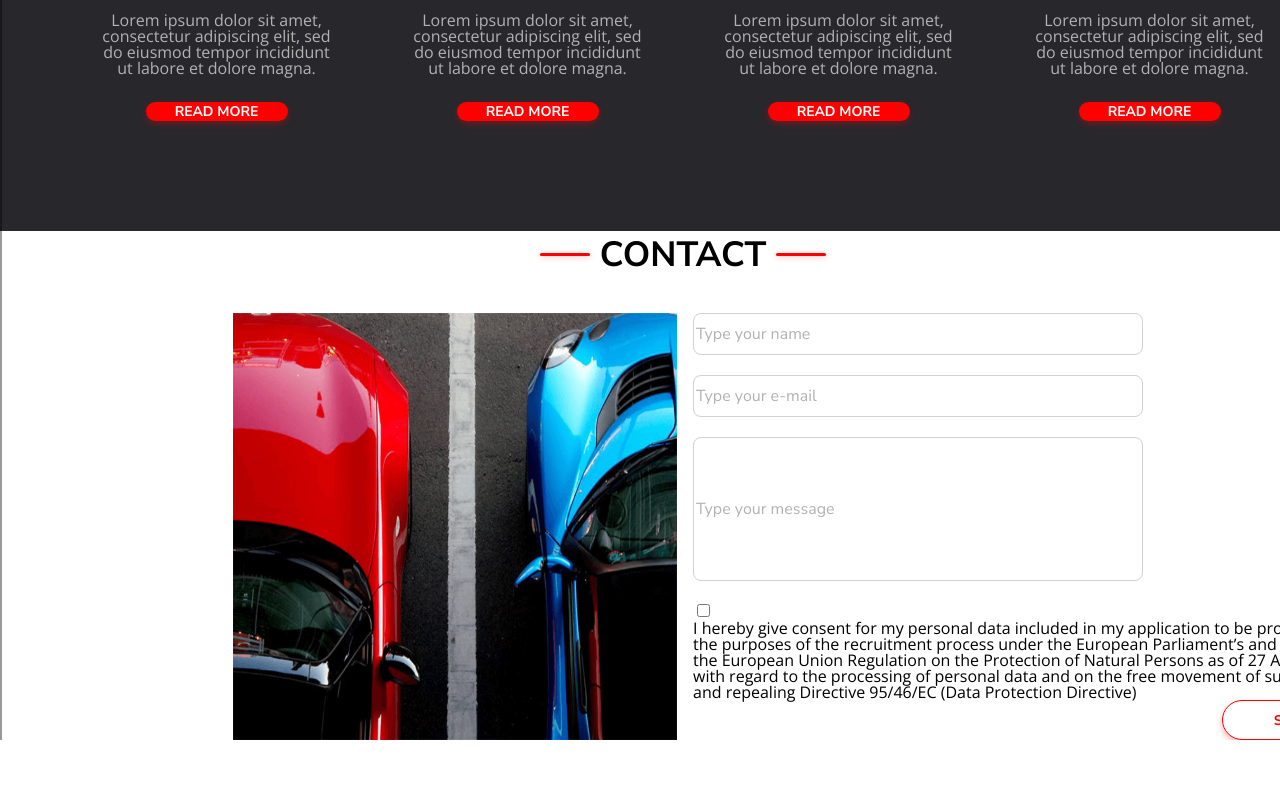
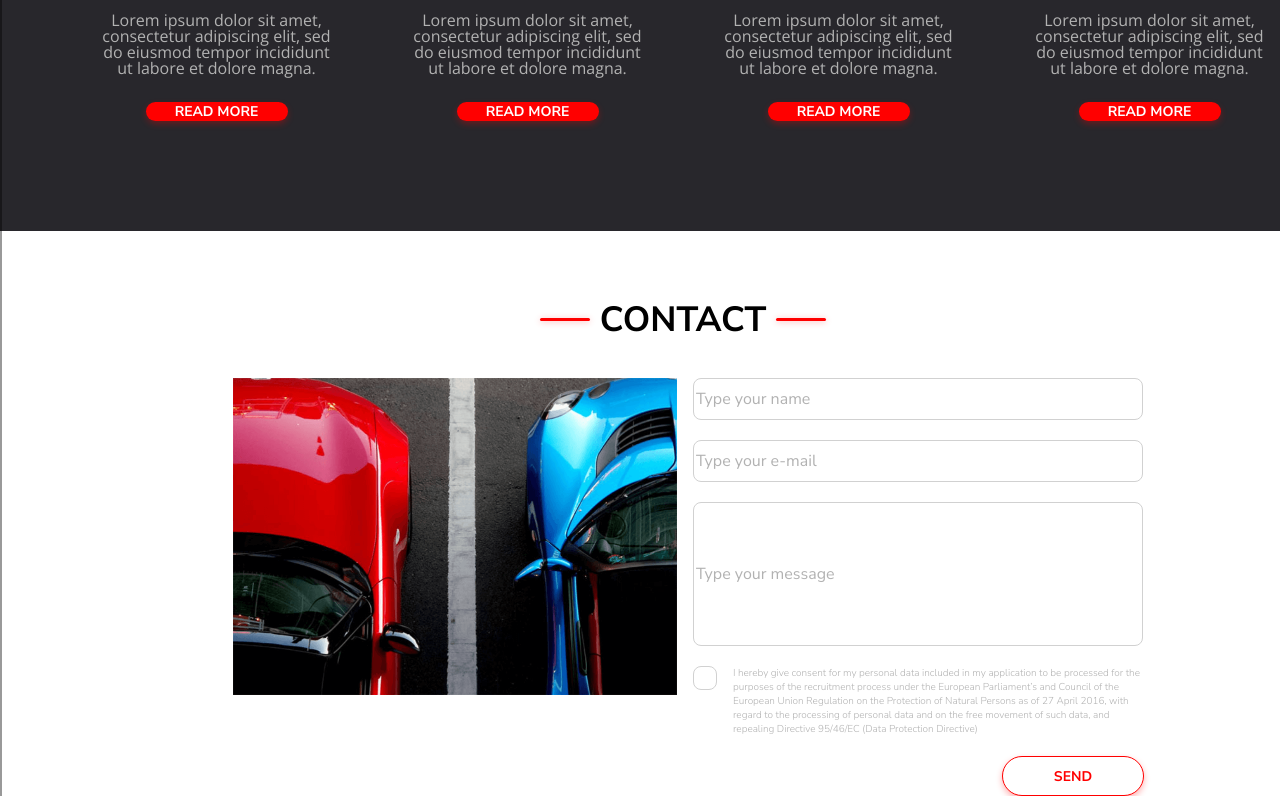
Before and after one commit to JakubMizera/Example-portfolio, a React app: page / in a window 1280 px wide. Shown: the part 1965-2761 px from the top of the page. Before the commit the page ends 2705 px from the top, so only its background shows below. Built offline with nearby package versions, Linux system fonts and the light colour scheme.

Commit message:
Contact form final styling

```diff
--- a/app/js/elements/contact.js
+++ b/app/js/elements/contact.js
@@ -19,11 +19,11 @@ const Contact = () => {
                         <label className="form-label"/>
                         <input type="text" className="form-input message" id="name" placeholder="Type your message"/>
                     </div>
-                    <div className="form__consent">
-                        <label className="form__checkbox">
+                    <div className="form-consent">
+                        <label className="form-checkbox">
                             <input type="checkbox"/>
                             <span className="checkbox"/>
-                            <p className="consent__text">
+                            <p className="consent-text">
                                 I hereby give consent for my personal data included in my
                                 application to be processed for the purposes of the recruitment
                                 process under the European Parliament’s and Council of the
--- a/app/scss/elements/_contact.scss
+++ b/app/scss/elements/_contact.scss
@@ -10,6 +10,7 @@
     margin-bottom: 35px;
     display: flex;
     align-items: center;
+    margin-top: 65px;
 
     &::before {
       content: "";
@@ -39,7 +40,6 @@
     grid-column-gap: 16px;
     img {
       width: 444px;
-      height: 100%;
       margin-left: 231px;
     }
     .form {
@@ -80,6 +80,48 @@
         background-color: white;
         box-shadow: 0 3px 6px #FF00004D;
         align-self: flex-end;
+        margin-right: 220px;
+        margin-top: 20px;
+      }
+      .form-consent {
+        .form-checkbox {
+          display: block;
+          position: relative;
+          cursor: pointer;
+          .checkbox {
+            position: absolute;
+            top: 0;
+            left: 0;
+            height: 22px;
+            width: 22px;
+            background-color: white;
+            border: 1px solid #D1D1D1;
+            border-radius: 8px;
+          }
+          input:checked ~ .checkbox {
+            background-image: url("../images/Icon Check.svg");
+            background-position: center;
+            background-size: 70%;
+            background-repeat: no-repeat;
+          }
+          p {
+            font-family: 'Nunito Sans', sans-serif;
+            font-size: 10px;
+            font-weight: 300;
+            color: #B2B2B2;
+            width: 412px;
+            line-height: 14px;
+            margin-left: 40px;
+          }
+        }
+        .form-checkbox input {
+          position: absolute;
+          opacity: 0;
+          cursor: pointer;
+          height: 0;
+          width: 0;
+        }
+
       }
     }
   }
```
